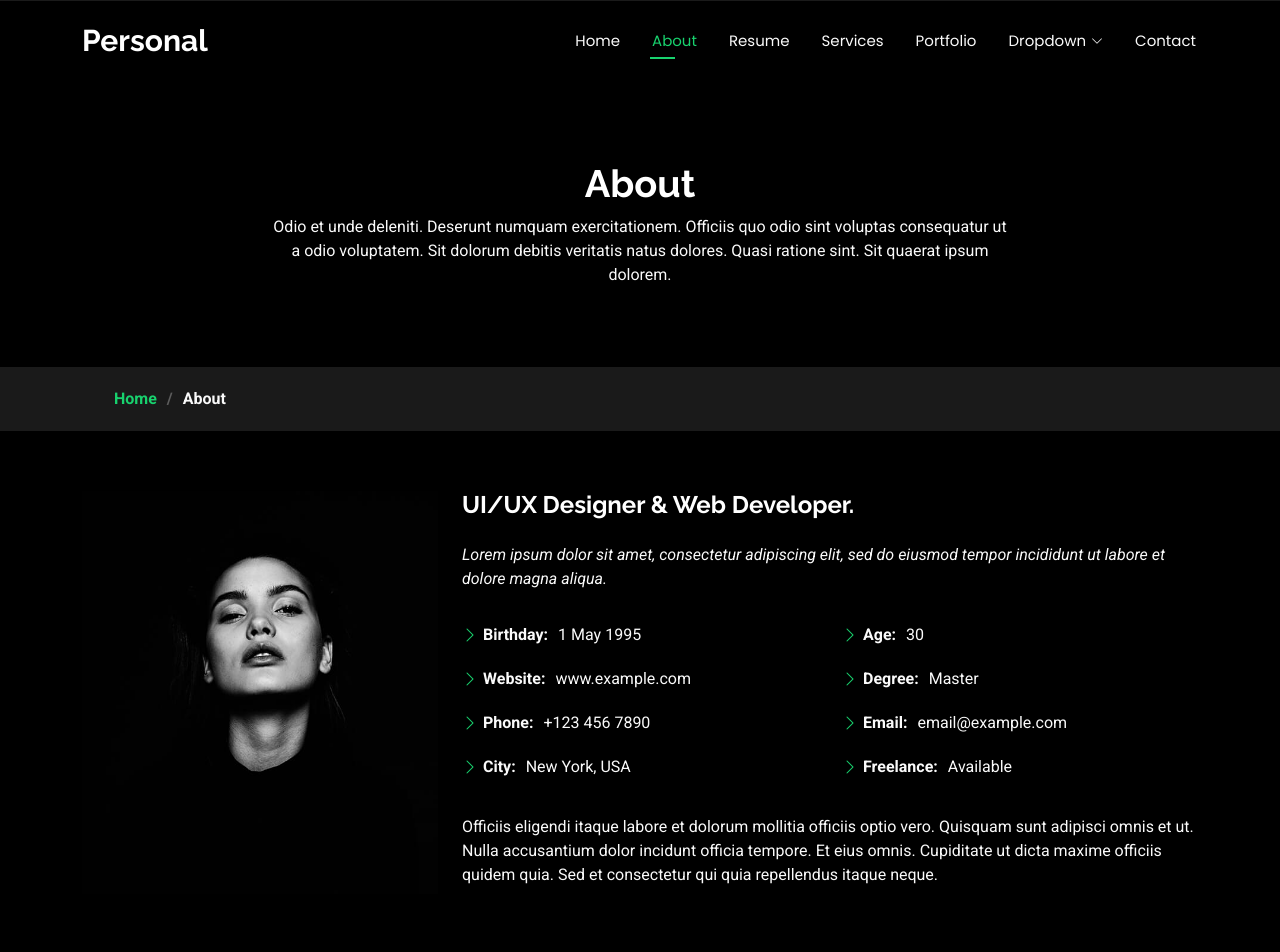
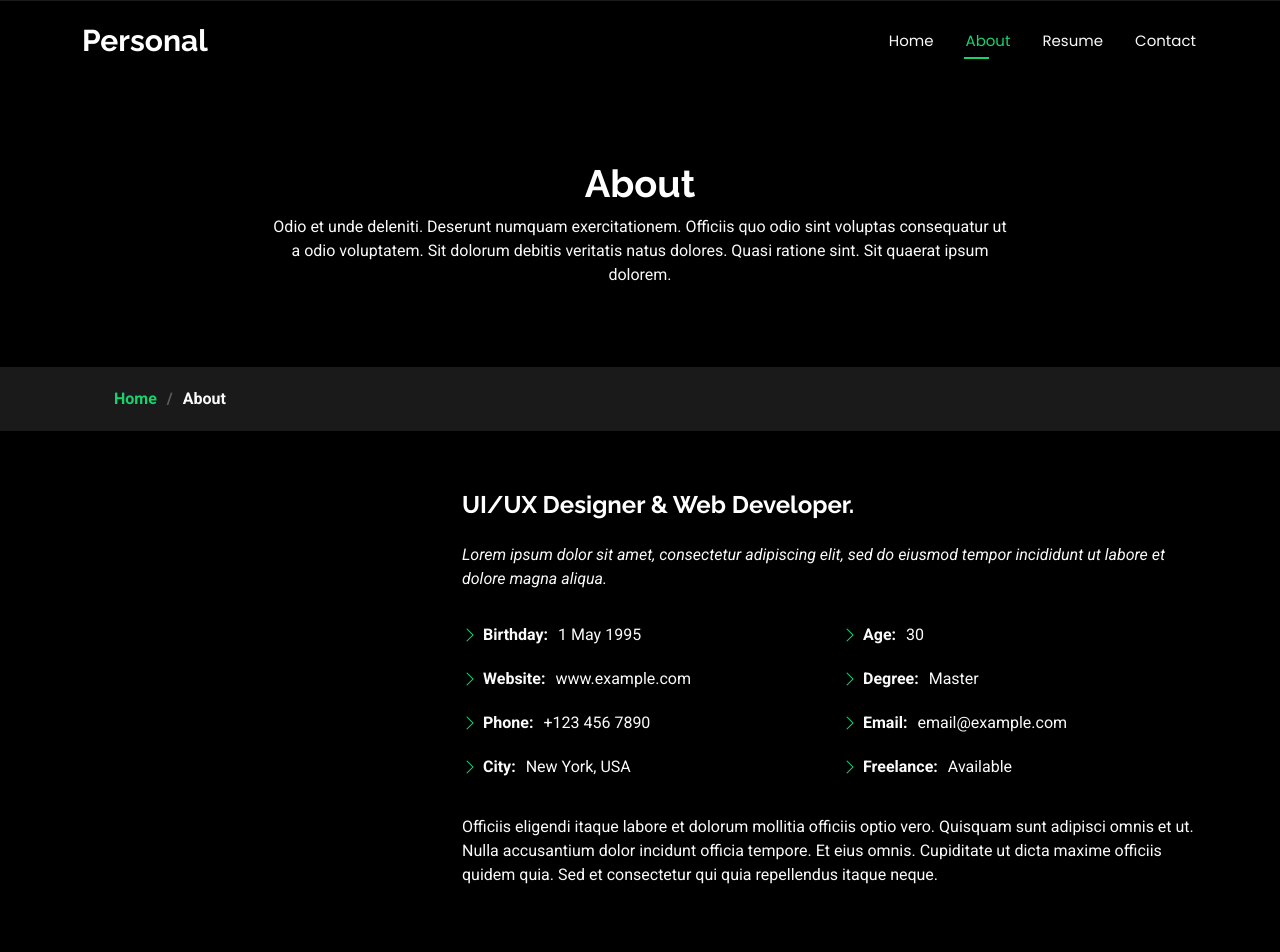
Before and after one commit to Vasanth435/GitHub, a plain HTML site: page about.html in a window 1280 px wide. Shown: the top 952 px of the page. Drawn offline with Linux system fonts and the light colour scheme.

Commit message:
edit templetes

```diff
--- a/about.html
+++ b/about.html
@@ -52,7 +52,7 @@
           <li><a href="index.html">Home</a></li>
           <li><a href="about.html" class="active">About</a></li>
           <li><a href="resume.html">Resume</a></li>
-          <li><a href="services.html">Services</a></li>
+          <!-- <li><a href="services.html">Services</a></li>
           <li><a href="portfolio.html">Portfolio</a></li>
           <li class="dropdown"><a href="#"><span>Dropdown</span> <i class="bi bi-chevron-down toggle-dropdown"></i></a>
             <ul>
@@ -70,7 +70,7 @@
               <li><a href="#">Dropdown 3</a></li>
               <li><a href="#">Dropdown 4</a></li>
             </ul>
-          </li>
+          </li> -->
           <li><a href="contact.html">Contact</a></li>
         </ul>
         <i class="mobile-nav-toggle d-xl-none bi bi-list"></i>
@@ -110,7 +110,7 @@
 
         <div class="row gy-4 justify-content-center">
           <div class="col-lg-4">
-            <img src="assets/img/profile-img.jpg" class="img-fluid" alt="">
+            <!-- <img src="assets/img/profile-img.jpg" class="img-fluid" alt=""> -->
           </div>
           <div class="col-lg-8 content">
             <h2>UI/UX Designer &amp; Web Developer.</h2>
```
Also changed, not shown: portfolio.html (+2 -2 lines), resume.html (+2 -2 lines).
